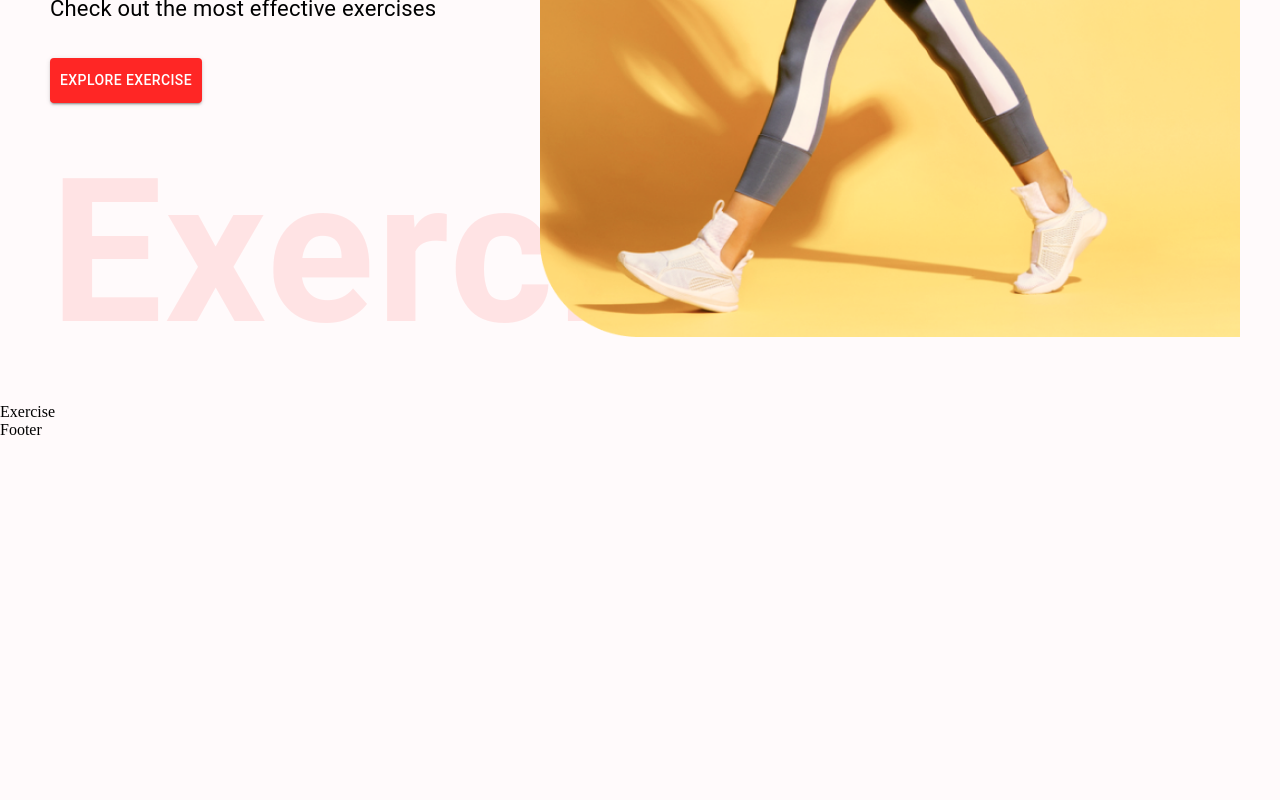
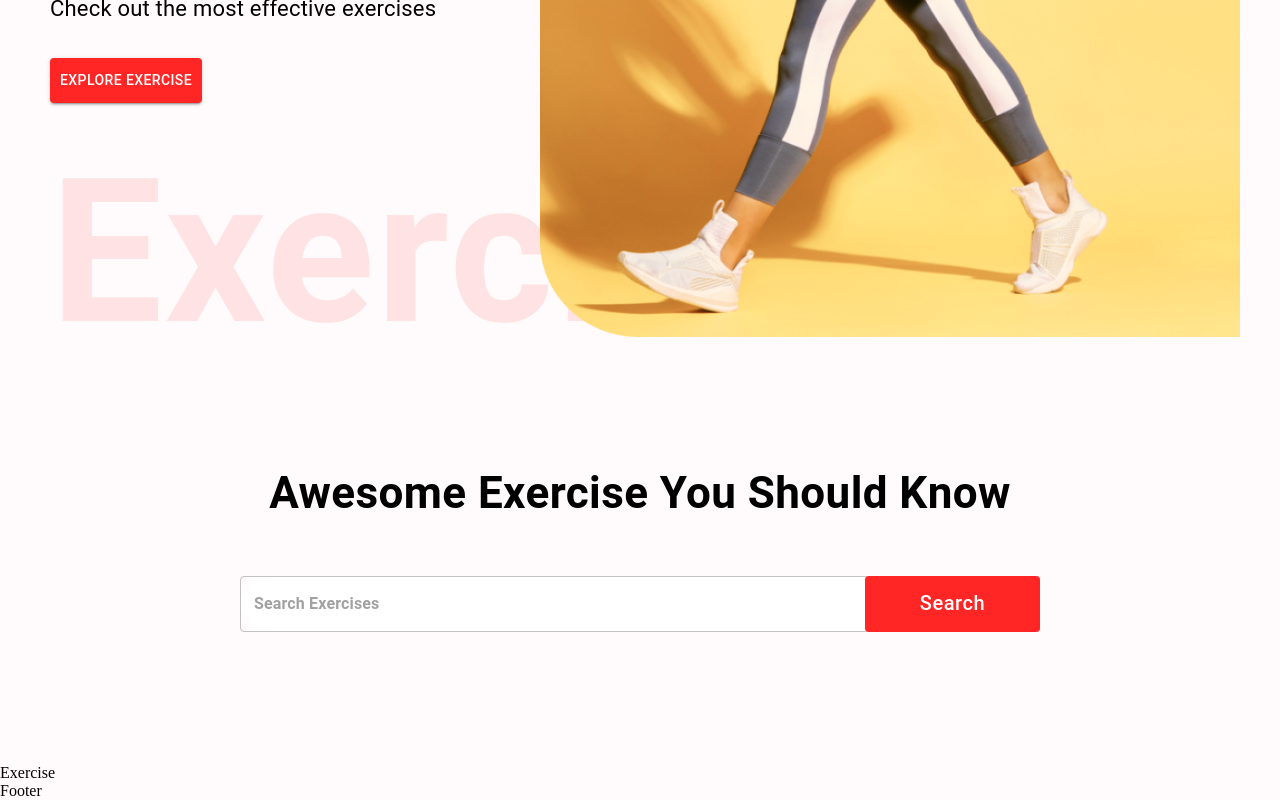
Before and after one commit to Shivam798/gym_freeks, a React (Create React App) app: page / in a window 1280 px wide. Shown: the part 529-1329 px from the top of the page. Before the commit the page ends 968 px from the top, so only its background shows below. Built offline with nearby package versions, Linux system fonts and the light colour scheme; no server answers.

Commit message:
Search bar + api integrated

```diff
--- /dev/null
+++ b/src/components/HorizontalScrollbar.js
@@ -0,0 +1,9 @@
+import React from 'react'
+
+const HorizontalScrollbar = (props) => {
+  return (
+    <div>props.fetchData</div>
+  )
+}
+
+export default HorizontalScrollbar
--- a/src/components/SearchExercise.js
+++ b/src/components/SearchExercise.js
@@ -1,15 +1,111 @@
 import React,{useEffect,useState} from 'react'
-import { Box,Button,Stack,Textfield,Typography } from '@mui/material'
-
+import HorizontalScrollbar from "./HorizontalScrollbar"
+import { Box,Button,Stack,TextField,Typography } from '@mui/material'
+import { textTransform } from '@mui/system'
+import { exerciseOptions,fetchData } from '../util/fetchData'
 
 
 
 const SearchExercise = () => {
-  return (
-    <Stack>
+    const [search, setSearch] = useState("")
+    const [exercises, setExercises] = useState([]);
+    const [bodyParts, setBodyParts] = useState([])
 
-    </Stack>
-  )
+    useEffect(() => {
+        const fetchExercisesData= async()=>{
+            const bodyPartsData= await fetchData('https://exercisedb.p.rapidapi.com/exercises/bodyPartList',exerciseOptions)
+            setBodyParts(['all',...bodyPartsData]);
+
+        }
+    }, [])
+
+
+    const handSearch= async () =>{
+        if (search){
+            const exerciseData = await fetchData('https://exercisedb.p.rapidapi.com/exercises',exerciseOptions);
+            console.log(exerciseData)
+            const searchExercises= exerciseData.filter(
+                (exercise) => exercise.name.toLowerCase().includes(search)
+                    || exercise.target.toLowerCase().includes(search)
+                    || exercise.bodyPart.toLowerCase().includes(search)
+                    || exercise.equipment.toLowerCase().includes(search)
+            );
+
+            setSearch("");
+            setExercises(searchExercises)
+
+        }
+
+    }
+    return (
+
+      <Stack alignItems="center" mt="37px" justifyContent="center" p="20px">
+          <Typography
+              fontWeight={700}
+              sx={{fontSize:{lg:"44px",xs:"30px"}}}
+              mb="50px"
+              textAlign="center"
+          >
+              Awesome Exercise You Should Know
+          </Typography>
+          <Box position="relative" mb="72px">
+
+              <TextField
+                  sx={{input:{
+                          fontWeight:"700",
+                          border:"none",
+                          borderRadius:"4px"
+                          },
+                      width:{
+                          lg:"800px",
+                          xs:"350px"
+
+                          },
+                      background:"#fff",
+                      borderRadius:"40px"
+                      }}
+                  height="76px"
+                  value={search}
+                  onChange={(e)=>setSearch(e.target.value.toLowerCase())}
+                  placeholder="Search Exercises"
+                  type="text"
+
+
+              />
+              <Button
+                  className='search-btn'
+                  sx={{
+                     bgcolor:"#FF2625",
+                     color:"#fff",
+                     textTransform: "none",
+                     width:{
+                          lg:"175px",
+                          xs:"80px"
+                     },
+                     fontSize:{
+                          lg:"20px",
+                          xs:"14px"
+                     },
+                     height:"56px",
+                  //    when  we have to put search button on seaarch bar use following code
+                     position:"absolute",
+                     right:"0"
+
+                  }}
+                  onClick={handSearch}
+              >
+                  Search
+              </Button>
+
+          </Box>
+          <Box sx={{position:"relative",width:'100%',p:"20px"}}
+                // <HorizontalScrollbar data={bodyParts}/>
+            >
+
+          </Box>
+
+      </Stack>
+    )
 }
 
 export default SearchExercise
--- /dev/null
+++ b/src/util/fetchData.js
@@ -0,0 +1,13 @@
+export const exerciseOptions={
+    method: 'GET',
+
+    headers: {
+      'X-RapidAPI-Key': process.env.React_APP_RAPID_API_KEY,
+      'X-RapidAPI-Host': 'exercisedb.p.rapidapi.com'
+    }
+  };
+export const fetchData =async (url,options) =>{
+    const response = await fetch(url,options);
+    const data = await response.json();
+    return  data;
+}
```
Also changed, not shown: 1 other file (tests, documents, lock files or other folders).
